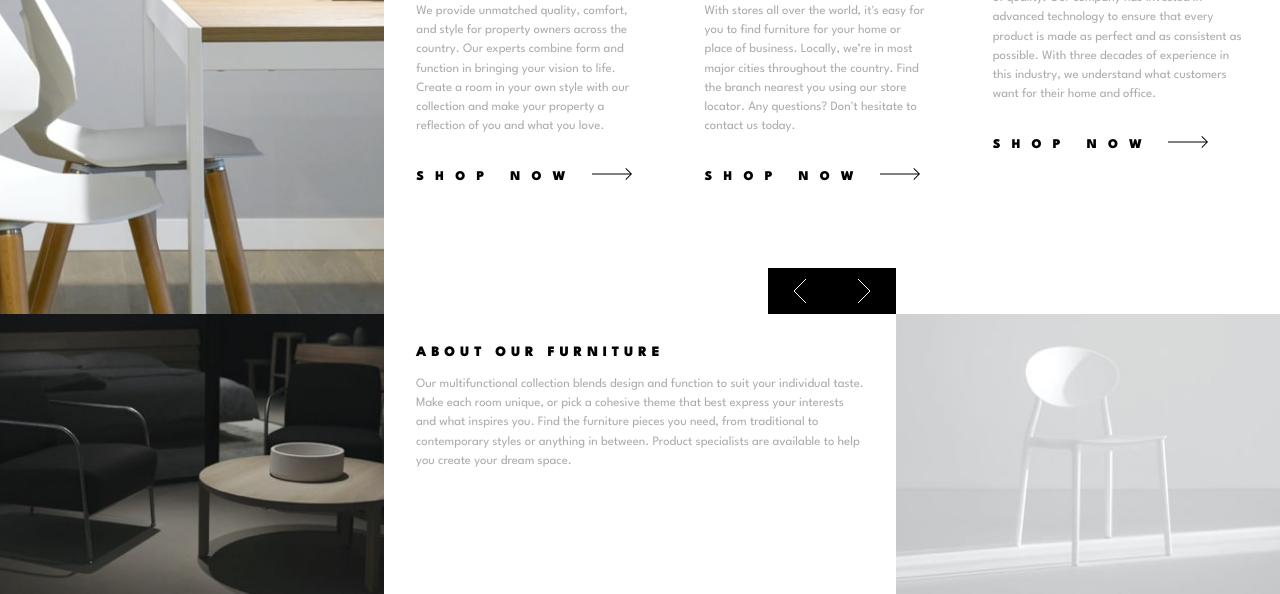
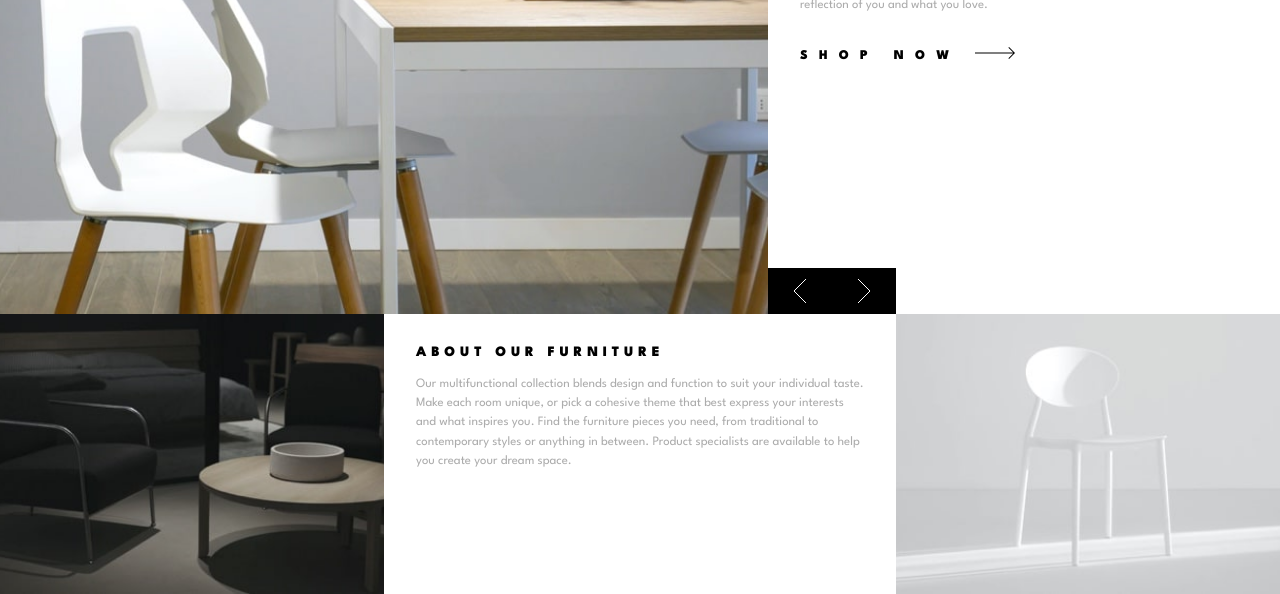
Before and after one commit to formkergit/room-homepage-js-diaporama, a plain HTML site: page index.html in a window 1280 px wide. Shown: the part 206-800 px from the top of the page. Drawn offline with Linux system fonts and the light colour scheme.

Commit message:
Ajout du javascript pour animer la div

```diff
--- a/assets/css/style.css
+++ b/assets/css/style.css
@@ -89,25 +89,30 @@
     width: 50%;
 }
 
-#txtDiscover,
+.precedent,
+.suivant {
+    cursor: pointer;
+}
+
+.txtDiscover,
 #txtAbout {
     padding: 4rem 2rem;
 }
 
-#txtDiscover h2 {
+.txtDiscover h2 {
     font-size: 2rem;
     font-weight: bolder;
     line-height: 2rem;
     margin-bottom: 1rem;
 }
 
-#txtDiscover p {
+.txtDiscover p {
     color: rgb(172, 172, 172);
     line-height: 1.2rem;
     margin-bottom: 2rem;
 }
 
-#txtDiscover button {
+.txtDiscover button {
     letter-spacing: .7rem;
     background-color: white;
     border: none;
@@ -181,7 +186,7 @@ h2 {
         background-image: url("../img/desktop-image-hero-1.jpg");
     }
 
-    #txtDiscover {
+    .txtDiscover {
         width: 40vw;
     }
 
@@ -213,7 +218,7 @@ h2 {
         left: 60vw;
     }
 
-    #txtDiscover {
+    .txtDiscover {
         padding: 1rem .5rem;
     }
 }
@@ -231,7 +236,7 @@ h2 {
         padding: 2rem 2rem;
     }
 
-    #txtDiscover {
+    .txtDiscover {
         padding: 4rem 2rem;
     }
 }
--- /dev/null
+++ b/assets/js/script.js
@@ -0,0 +1,27 @@
+let currentDiapoIndex = 0;
+const diapos = document.querySelectorAll(".txtDiscover");
+
+
+document.querySelector('.precedent').addEventListener('click',() => {
+    showDiapo(currentDiapoIndex = currentDiapoIndex - 1);
+});
+
+document.querySelector('.suivant').addEventListener('click',() => {
+    showDiapo(currentDiapoIndex = currentDiapoIndex + 1);
+});
+
+function showDiapo(currentDiapoIndexParametre) {
+    diapos.forEach(
+        (diapo) => {diapo.style.display = "none"}
+    );
+
+    if (currentDiapoIndexParametre >= diapos.length) {
+        currentDiapoIndex = 0;
+    } else if (currentDiapoIndexParametre < 0) {
+        currentDiapoIndex = diapos.length -1;
+    }
+
+    diapos[currentDiapoIndex].style.display = "block";
+}
+
+showDiapo(currentDiapoIndex);
--- a/index.html
+++ b/index.html
@@ -5,6 +5,7 @@
     <meta http-equiv="X-UA-Compatible" content="IE=edge" />
     <meta name="viewport" content="width=device-width, initial-scale=1.0" />
     <title>Furnitures</title>
+    <script src="./assets/js/script.js" defer></script>
     <link rel="stylesheet" href="./assets/css/style.css" />
   </head>
   <body>
@@ -28,11 +29,11 @@
       <section id="discover">
         <div id="imgDiscover">
           <div id="navDiscover">
-            <div><img src="./assets/img/icon-angle-left.svg" alt="" /></div>
-            <div><img src="./assets/img/icon-angle-right.svg" alt="" /></div>
+            <div class="precedent"><img src="./assets/img/icon-angle-left.svg" alt="" /></div>
+            <div class="suivant"><img src="./assets/img/icon-angle-right.svg" alt="" /></div>
           </div>
         </div>
-        <div id="txtDiscover">
+        <div class="txtDiscover">
           <h2>Discover innovative ways to decorate</h2>
           <p>
             We provide unmatched quality, comfort, and style for property owners
@@ -45,7 +46,7 @@
             SHOP NOW <img src="./assets/img/icon-arrow.svg" alt="" />
           </button>
         </div>
-        <div id="txtDiscover">
+        <div class="txtDiscover">
           <h2> We are available all across the globe</h2>
           <p>
             With stores all over the world, it's easy for you to find furniture
@@ -57,7 +58,7 @@
             SHOP NOW <img src="./assets/img/icon-arrow.svg" alt="" />
           </button>
         </div>
-        <div id="txtDiscover">
+        <div class="txtDiscover">
           <h2>Manufactured with the best materials</h2>
           <p>
             Our modern furniture store provide a high level of quality. Our
```
